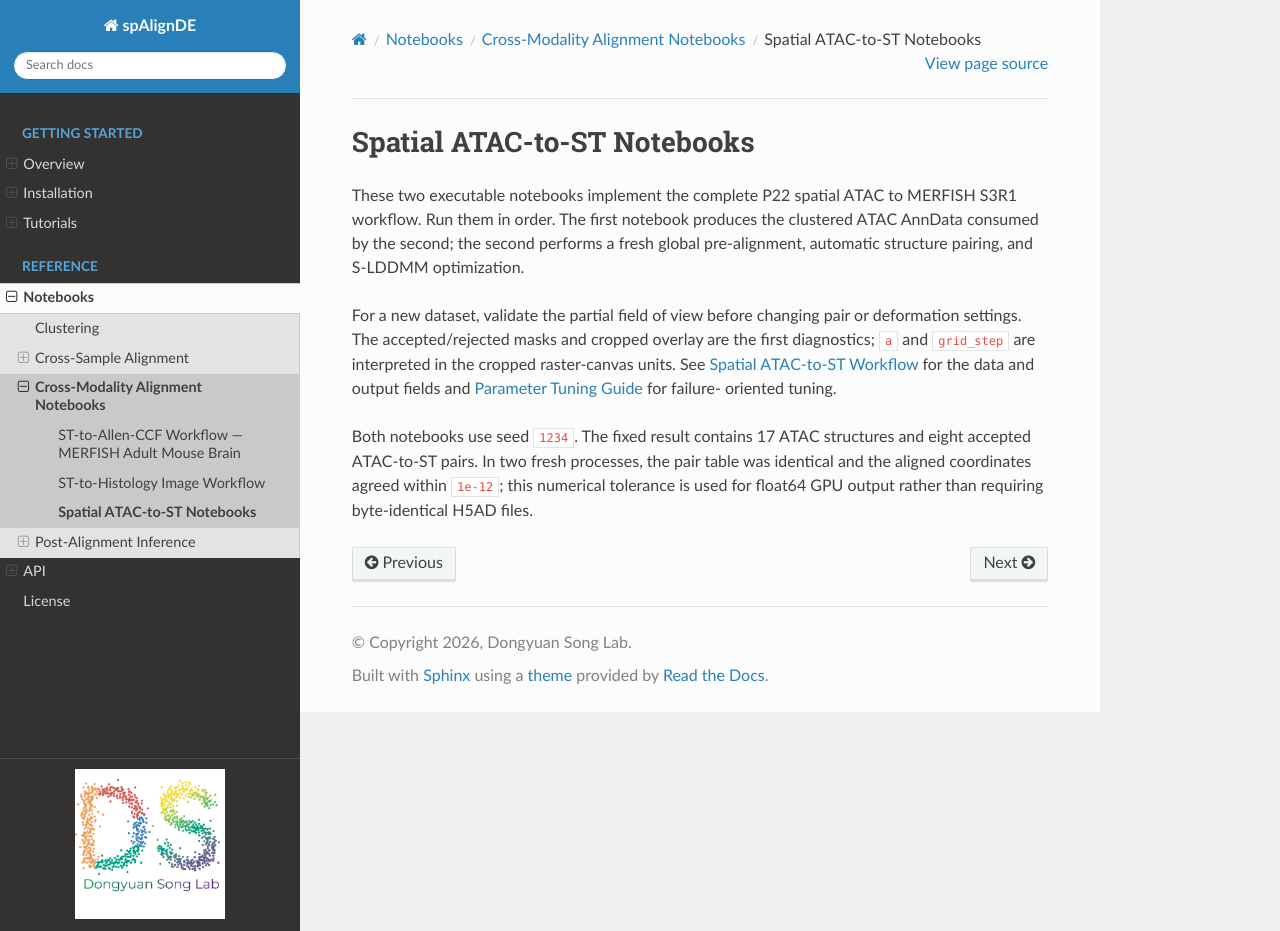
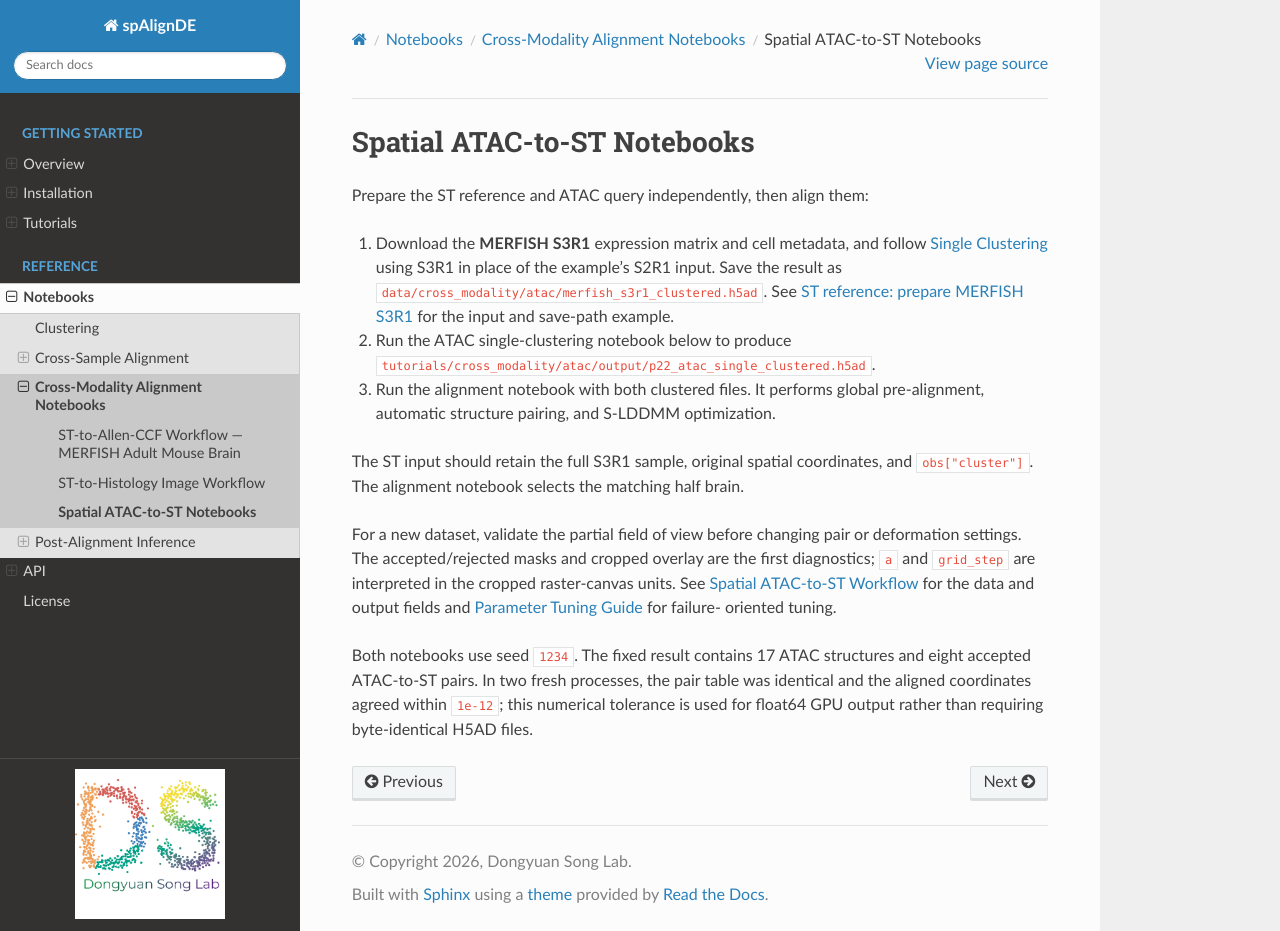
Before and after one commit to dsong-lab/spAlignDE, a Sphinx documentation site: the page built from docs/source/source_notebooks/cross_modality_atac_alignment.rst, in a window 1280 px wide and 931 px high. Built offline with Sphinx 7.4.7 and the Read the Docs theme 3.1.0, drawn with Linux system fonts in a browser that asks for light colours; pages that are not in the unit, such as notebooks, are missing from menus.

Commit message:
Document S3R1 clustering prerequisite for ATAC alignment [skip ci]

```diff
--- a/docs/source/source_notebooks/cross_modality_atac_alignment.rst
+++ b/docs/source/source_notebooks/cross_modality_atac_alignment.rst
@@ -1,10 +1,20 @@
 Spatial ATAC-to-ST Notebooks
 ============================
 
-These two executable notebooks implement the complete P22 spatial ATAC to
-MERFISH S3R1 workflow. Run them in order. The first notebook produces the
-clustered ATAC AnnData consumed by the second; the second performs a fresh
-global pre-alignment, automatic structure pairing, and S-LDDMM optimization.
+Prepare the ST reference and ATAC query independently, then align them:
+
+1. Download the **MERFISH S3R1** expression matrix and cell metadata, and
+   follow :doc:`Single Clustering <../tutorials/clustering_single>` using
+   S3R1 in place of the example's S2R1 input. Save the result as
+   ``data/cross_modality/atac/merfish_s3r1_clustered.h5ad``. See
+   :ref:`atac-st-prepare-s3r1` for the input and save-path example.
+2. Run the ATAC single-clustering notebook below to produce
+   ``tutorials/cross_modality/atac/output/p22_atac_single_clustered.h5ad``.
+3. Run the alignment notebook with both clustered files. It performs global
+   pre-alignment, automatic structure pairing, and S-LDDMM optimization.
+
+The ST input should retain the full S3R1 sample, original spatial coordinates,
+and ``obs["cluster"]``. The alignment notebook selects the matching half brain.
 
 For a new dataset, validate the partial field of view before changing pair or
 deformation settings. The accepted/rejected masks and cropped overlay are the
```
Also changed, not shown: docs/source/tutorials/cross_modality_atac_alignment.rst (+50 -18 lines), 2 other files.
